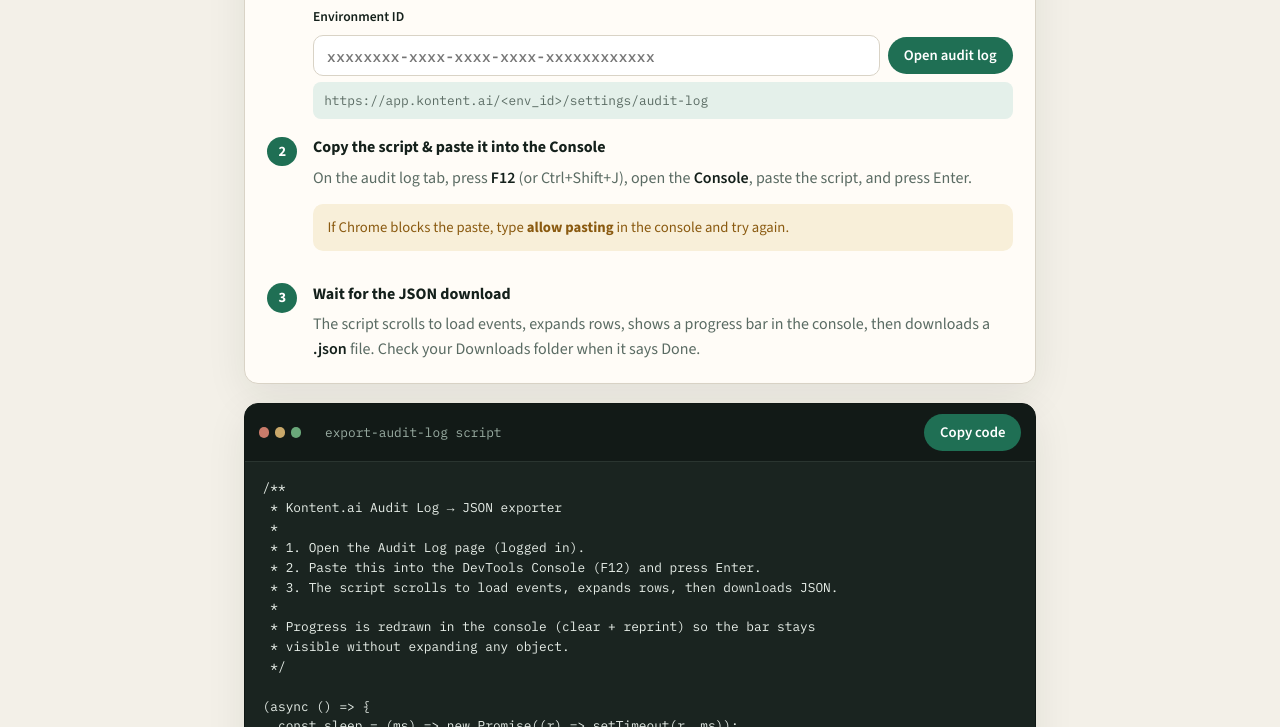
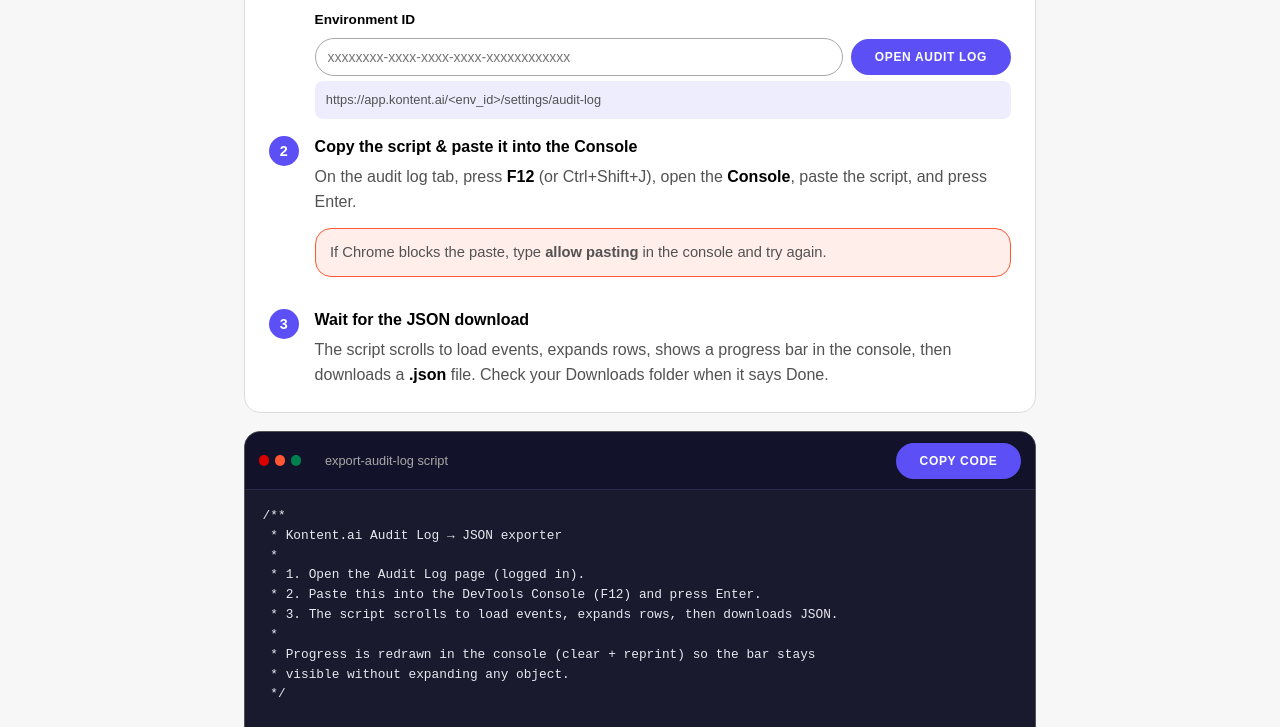
Before and after one commit to lukas-lacko/kontent.ai, a plain HTML site: page audit_log_exporter/index.html in a window 1280 px wide. Shown: the part 303-1030 px from the top of the page. Drawn offline with nearby package versions, Linux system fonts and the light colour scheme.

Commit message:
Update index.html
Styling changed to Kontent.ai style

```diff
--- a/audit_log_exporter/index.html
+++ b/audit_log_exporter/index.html
@@ -4,36 +4,28 @@
   <meta charset="utf-8" />
   <meta name="viewport" content="width=device-width, initial-scale=1" />
   <title>Audit Log Exporter — How to use</title>
-  <link rel="preconnect" href="https://fonts.googleapis.com" />
-  <link rel="preconnect" href="https://fonts.gstatic.com" crossorigin />
-  <link href="https://fonts.googleapis.com/css2?family=Fraunces:opsz,wght@9..144,560;9..144,650&family=Source+Sans+3:wght@400;600;700&family=IBM+Plex+Mono:wght@400;500&display=swap" rel="stylesheet" />
   <style>
     :root {
-      --ink: #14201b;
-      --muted: #5a6b63;
-      --paper: #f3f0e8;
-      --card: #fffcf7;
-      --line: #d9d3c6;
-      --accent: #1f6f54;
-      --accent-deep: #14523d;
-      --accent-soft: #e4f0ea;
-      --warn: #8a5a10;
-      --warn-bg: #f8efd9;
-      --code-bg: #1a2420;
-      --code-fg: #e8efe9;
-      --shadow: 0 12px 40px rgba(20, 32, 27, 0.08);
-      --radius: 14px;
+      --red: #db0000;
+      --green: #007f51;
+      --blue: #006cdc;
+      --purple: #5b4ff5;
+      --orange: #ff5733;
+      --burgundy: #500c4b;
+      --midnight-blue: #022049;
+      --ocean: #1b5b68;
+      --light-grey: #dcdcdc;
+      --dark-grey: #525252;
+      --grey: #a8a8a8;
+      --black: #000000;
     }
     * { box-sizing: border-box; }
     body {
       margin: 0;
       min-height: 100vh;
-      font-family: "Source Sans 3", system-ui, sans-serif;
-      color: var(--ink);
-      background:
-        radial-gradient(1200px 500px at 10% -10%, #e7efe9 0%, transparent 55%),
-        radial-gradient(900px 400px at 100% 0%, #efe6d6 0%, transparent 50%),
-        var(--paper);
+      font-family: sans-serif;
+      color: var(--black);
+      background: #f7f7f7;
       line-height: 1.55;
     }
     main {
@@ -42,33 +34,29 @@
       padding: 2.5rem 1.25rem 4rem;
     }
     .brand {
-      font-family: Fraunces, Georgia, serif;
-      font-weight: 650;
+      font-weight: 700;
       font-size: clamp(1.8rem, 4vw, 2.35rem);
-      letter-spacing: -0.03em;
+      letter-spacing: -0.02em;
       line-height: 1.15;
       margin: 0 0 0.4rem;
     }
     .lede {
-      color: var(--muted);
+      color: var(--dark-grey);
       font-size: 1.05rem;
       margin: 0 0 2rem;
       max-width: 38rem;
     }
     .card {
-      background: var(--card);
-      border: 1px solid var(--line);
-      border-radius: var(--radius);
-      box-shadow: var(--shadow);
-      padding: 1.35rem 1.4rem;
+      background: #fff;
+      border: 1px solid var(--light-grey);
+      border-radius: 16px;
+      padding: 24px;
       margin-bottom: 1.15rem;
     }
     .card h2 {
-      font-family: Fraunces, Georgia, serif;
       font-size: 1.2rem;
-      font-weight: 560;
+      font-weight: 700;
       margin: 0 0 1rem;
-      letter-spacing: -0.02em;
     }
     .steps {
       list-style: none;
@@ -90,7 +78,7 @@
       width: 1.85rem;
       height: 1.85rem;
       border-radius: 999px;
-      background: var(--accent);
+      background: var(--purple);
       color: #fff;
       font-weight: 700;
       font-size: 0.9rem;
@@ -99,8 +87,8 @@
       margin-top: 0.1rem;
     }
     .step-title { font-weight: 700; margin: 0 0 0.35rem; }
-    .step-body { color: var(--muted); margin: 0; }
-    .step-body strong { color: var(--ink); font-weight: 600; }
+    .step-body { color: var(--dark-grey); margin: 0; }
+    .step-body strong { color: var(--black); font-weight: 600; }
     .env-row {
       display: flex;
       flex-wrap: wrap;
@@ -111,72 +99,84 @@
     label.env-label {
       font-size: 0.85rem;
       font-weight: 600;
-      color: var(--ink);
+      color: var(--black);
       width: 100%;
     }
     input[type="text"] {
       flex: 1 1 14rem;
       min-width: 12rem;
-      padding: 0.65rem 0.8rem;
-      border: 1px solid var(--line);
-      border-radius: 10px;
-      font: 500 0.95rem/1.2 "IBM Plex Mono", monospace;
+      font-size: 14px;
+      border-radius: 20px;
+      border: 1px solid var(--grey);
+      transition: border-color 250ms cubic-bezier(0.23, 1, 0.32, 1) 50ms;
+      padding: 10px 12px;
+      color: var(--black);
       background: #fff;
-      color: var(--ink);
     }
-    input[type="text"]:focus {
-      outline: 2px solid color-mix(in srgb, var(--accent) 45%, transparent);
-      border-color: var(--accent);
+    input[type="text"]:active,
+    input[type="text"]:focus-visible,
+    input[type="text"]:hover {
+      border-color: var(--black);
+      outline: none;
     }
     .url-preview {
       width: 100%;
       margin-top: 0.35rem;
-      font-family: "IBM Plex Mono", monospace;
       font-size: 0.8rem;
-      color: var(--muted);
+      color: var(--dark-grey);
       word-break: break-all;
-      background: var(--accent-soft);
+      background: color-mix(in srgb, var(--purple) 10%, transparent);
       border-radius: 8px;
       padding: 0.55rem 0.7rem;
     }
-    .url-preview a { color: var(--accent-deep); font-weight: 500; }
+    .url-preview a { color: var(--purple); font-weight: 500; }
     .btn {
-      appearance: none;
-      border: none;
+      height: 36px;
+      font-size: 12px;
+      font-weight: 700;
+      padding: 0px 22px;
+      border: 2px solid var(--purple);
+      background-color: var(--purple);
+      border-radius: 5000px;
+      color: white;
+      width: fit-content;
+      align-content: center;
       cursor: pointer;
-      font: 600 0.92rem/1 "Source Sans 3", sans-serif;
-      padding: 0.7rem 1rem;
-      border-radius: 999px;
+      text-transform: uppercase;
+      letter-spacing: 0.1ch;
+      line-height: 18px;
+      transition: all 250ms cubic-bezier(0.23, 1, 0.32, 1);
+      text-decoration: none;
       display: inline-flex;
       align-items: center;
-      gap: 0.4rem;
-      text-decoration: none;
-      color: #fff;
-      background: var(--accent);
-      transition: background 0.15s ease, transform 0.1s ease;
     }
-    .btn:hover { background: var(--accent-deep); }
+    .btn:hover {
+      background-color: color-mix(in srgb, var(--black) 20%, var(--purple));
+      border-color: color-mix(in srgb, var(--black) 20%, var(--purple));
+    }
     .btn:active { transform: translateY(1px); }
     .btn-secondary {
-      background: #fff;
-      color: var(--ink);
-      border: 1px solid var(--line);
+      border-color: var(--purple);
+      background-color: white;
+      color: var(--black);
     }
-    .btn-secondary:hover { background: var(--paper); }
+    .btn-secondary:hover {
+      background-color: color-mix(in srgb, var(--purple) 20%, transparent);
+    }
     .tip {
-      background: var(--warn-bg);
-      color: var(--warn);
-      border-radius: 10px;
+      background: color-mix(in srgb, var(--orange) 10%, transparent);
+      color: var(--dark-grey);
+      border: 1px solid var(--orange);
+      border-radius: 16px;
       padding: 0.75rem 0.9rem;
       font-size: 0.92rem;
       margin-top: 0.85rem;
     }
     .code-shell {
-      border-radius: var(--radius);
+      border-radius: 16px;
       overflow: hidden;
-      border: 1px solid #0f1714;
-      background: var(--code-bg);
-      box-shadow: var(--shadow);
+      border: 1px solid var(--dark-grey);
+      background: #1a1a2e;
       margin-bottom: 1.15rem;
     }
     .code-toolbar {
@@ -186,8 +186,8 @@
       gap: 0.75rem;
       flex-wrap: wrap;
       padding: 0.65rem 0.85rem;
-      background: #121a17;
-      border-bottom: 1px solid #2a3530;
+      background: #12122a;
+      border-bottom: 1px solid #2a2a4a;
     }
     .code-toolbar .dots {
       display: flex;
@@ -197,15 +197,14 @@
       width: 0.65rem;
       height: 0.65rem;
       border-radius: 50%;
-      background: #3d4a44;
+      background: #3d3d5c;
     }
-    .code-toolbar .dots span:nth-child(1) { background: #c97b6a; }
-    .code-toolbar .dots span:nth-child(2) { background: #c9a86a; }
-    .code-toolbar .dots span:nth-child(3) { background: #6aa87a; }
+    .code-toolbar .dots span:nth-child(1) { background: #db0000; }
+    .code-toolbar .dots span:nth-child(2) { background: #ff5733; }
+    .code-toolbar .dots span:nth-child(3) { background: #007f51; }
     .code-title {
-      color: #9aada3;
+      color: var(--grey);
       font-size: 0.8rem;
-      font-family: "IBM Plex Mono", monospace;
       margin-right: auto;
       margin-left: 0.75rem;
     }
@@ -218,8 +217,8 @@
       height: 100%;
       overflow: auto;
       padding: 1rem 1.1rem 1.25rem;
-      color: var(--code-fg);
-      font: 400 0.8rem/1.55 "IBM Plex Mono", monospace;
+      color: #e8e8f0;
+      font: 400 0.8rem/1.55 monospace;
       white-space: pre;
       tab-size: 2;
     }
@@ -228,19 +227,21 @@
       gap: 0.55rem;
       margin: 0;
       padding-left: 1.1rem;
-      color: var(--muted);
+      color: var(--dark-grey);
     }
     .ideas li { padding-left: 0.15rem; }
     .footer-note {
       margin-top: 0.5rem;
       font-size: 0.88rem;
-      color: var(--muted);
+      color: var(--dark-grey);
     }
-    .copied { background: var(--accent-deep) !important; }
+    .copied {
+      background-color: color-mix(in srgb, var(--black) 20%, var(--purple)) !important;
+      border-color: color-mix(in srgb, var(--black) 20%, var(--purple)) !important;
+    }
     code {
-      font-family: "IBM Plex Mono", monospace;
       font-size: 0.88em;
-      background: var(--accent-soft);
+      background: color-mix(in srgb, var(--purple) 10%, transparent);
       padding: 0.1em 0.35em;
       border-radius: 4px;
     }
@@ -298,7 +299,7 @@
     <section class="card">
       <h2>Helpful tips</h2>
       <ul class="ideas">
-        <li>Set the <strong>From / To</strong> date filters in Kontent first if you only need a date range.</li>
+        <li>Set the <strong>From / To</strong> date filters in Kontent.ai first if you only need a date range.</li>
         <li>Stay on the audit log tab until the download finishes.</li>
         <li>Your environment ID is remembered in this browser for next time.</li>
       </ul>
```
